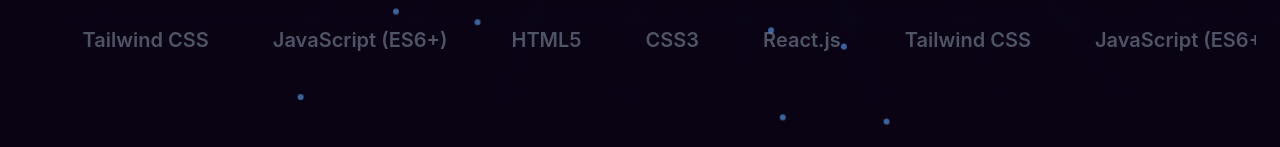
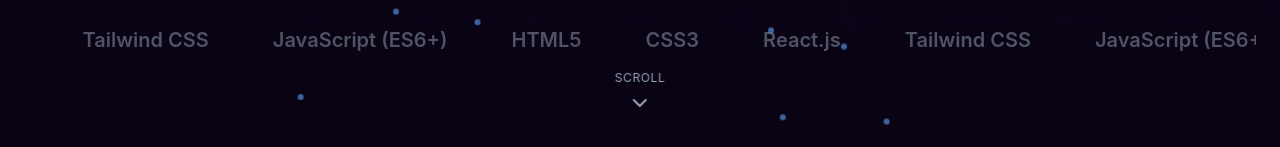
Before and after one commit to noahnoahnoahtran/Web_Dev, a React (Vite) app in the folder Website/10_portfolio/: page / in a window 1280 px wide. Shown: the part 938-1085 px from the top of the page. Built offline with nearby package versions, Linux system fonts and the light colour scheme.

Commit message:
feat(hero/scroll): setup scroll button structure with bouncing effect

```diff
--- a/Website/10_portfolio/src/sections/Hero.jsx
+++ b/Website/10_portfolio/src/sections/Hero.jsx
@@ -1,6 +1,13 @@
 import { Button } from "@/components/Button.jsx";
 import { AnimatedBorderButton } from "@/components/AnimatedBorderButton";
-import { ArrowRight, Github, Linkedin, Globe, Music2 } from "lucide-react";
+import {
+  ArrowRight,
+  Github,
+  Linkedin,
+  Globe,
+  Music2,
+  ChevronDown,
+} from "lucide-react";
 
 const skills = [
   "React.js",
@@ -155,6 +162,17 @@
             </div>
           </div>
         </div>
+
+        {/* Scroll Icon */}
+        <div className="absolute bottom-8 left-1/2 -translate-x-1/2 animate-fade-in animation-delay-800">
+          <a
+            href="#about"
+            className="flex flex-col items-center gap-2 text-muted-foreground hover:text-primary"
+          >
+            <span className="text-xs uppercase tracking-wider">Scroll</span>
+            <ChevronDown className="w-6 h-6 animate-bounce" />
+          </a>
+        </div>
       </div>
     </section>
   );
```
